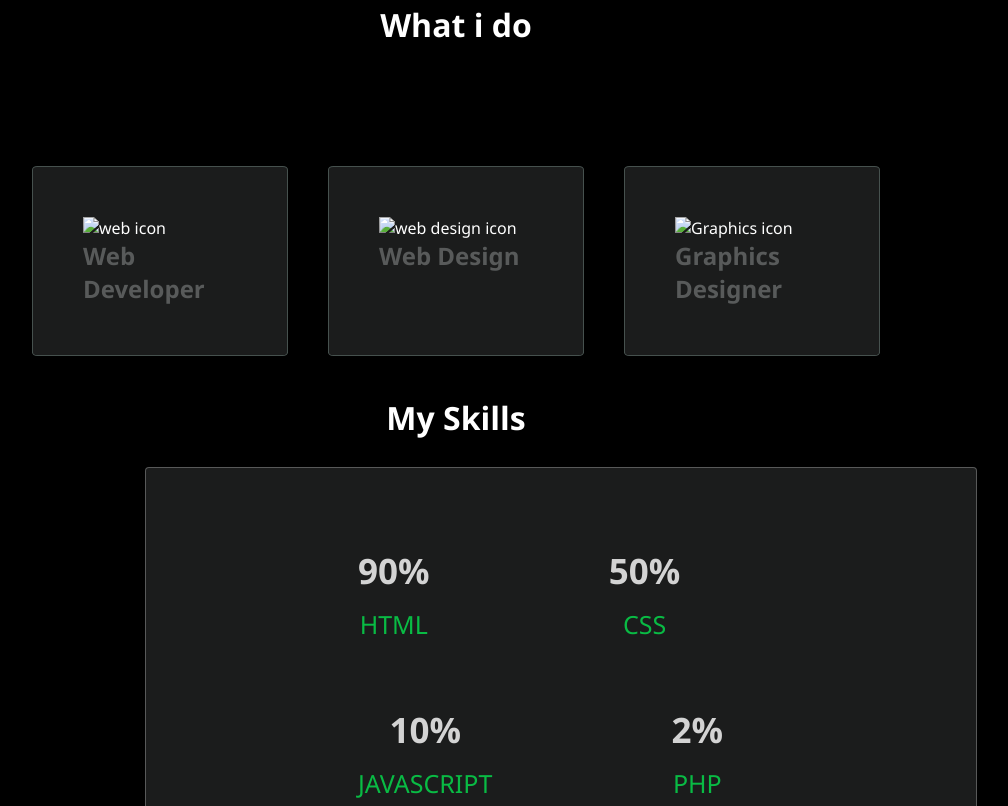
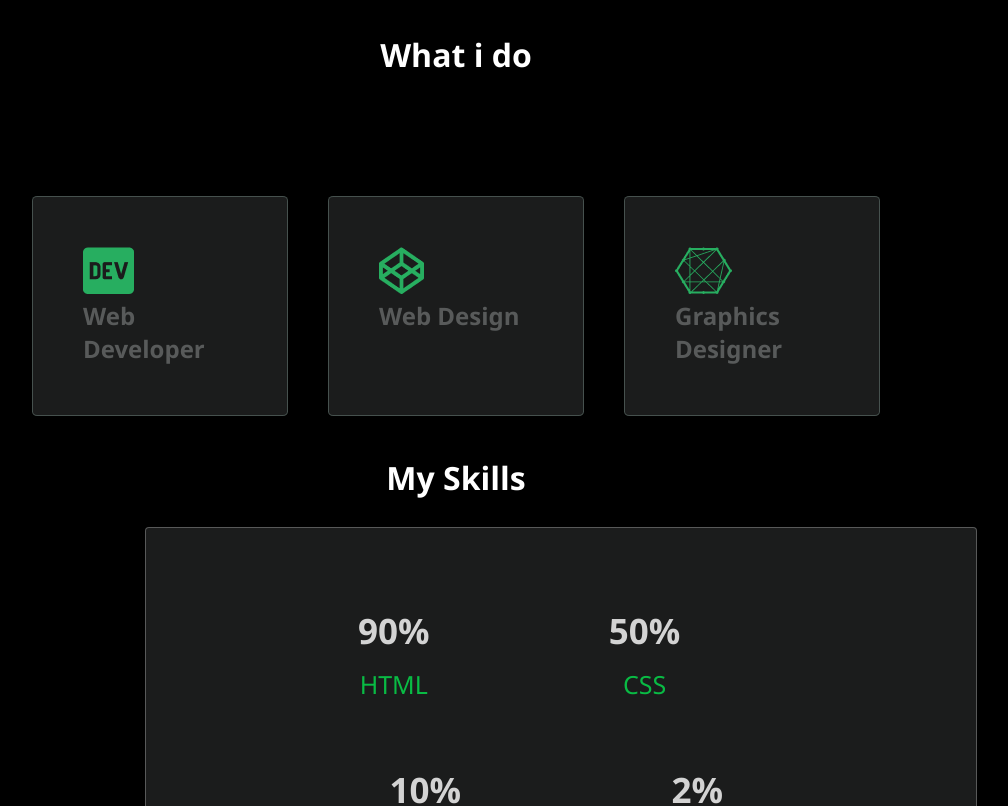
Before and after one commit to sureshkishan/portfolio1, a plain HTML site: page index.html in a window 1280 px wide. Shown: the part 1085-1891 px from the top of the page, without its empty margins (184-1192 px from the left). Drawn offline with Linux system fonts and the light colour scheme; the site is published under a folder, as on GitHub Pages, so addresses that start at the root find nothing.

Commit message:
Update index.html

```diff
--- a/index.html
+++ b/index.html
@@ -13,7 +13,7 @@
     <header>
         <nav>
             <!-- logo -->
-            <img class="logo" src="/Images/suresh-logo.png" alt="logo">
+            <img class="logo" src="suresh-logo.png" alt="logo">
             <!-- nav bar -->
             <a href="#About">About me</a>
             <a href="#Services">Services</a>
@@ -22,7 +22,7 @@
     </header>
     <main>
         <div class="circle">
-            <img class="images" src="/Images/suresh11.jpg" alt="suresh kisan">
+            <img class="images" src="suresh11.jpg" alt="suresh kisan">
         </div>
         <div class="heading">
             <h1>Hi I am <br class="br"> Suresh Kisan</h1>
@@ -54,15 +54,15 @@
         </div>
         <div class="what">
             <div class="card">
-                <img src="/Images/Vector.png" alt="web icon">
+                <img src="Vector.png" alt="web icon">
                 <h2>Web Developer</h2>
             </div>
             <div class="card">
-                <img src="/Images/Vector (1).png" alt="web design icon">
+                <img src="Vector (1).png" alt="web design icon">
                 <h2>Web Design</h2>
             </div>
             <div class="card">
-                <img src="/Images/Vector (2).png" alt="Graphics icon">
+                <img src="Vector (2).png" alt="Graphics icon">
                 <h2>Graphics Designer</h2>
             </div>
         </div>
```
